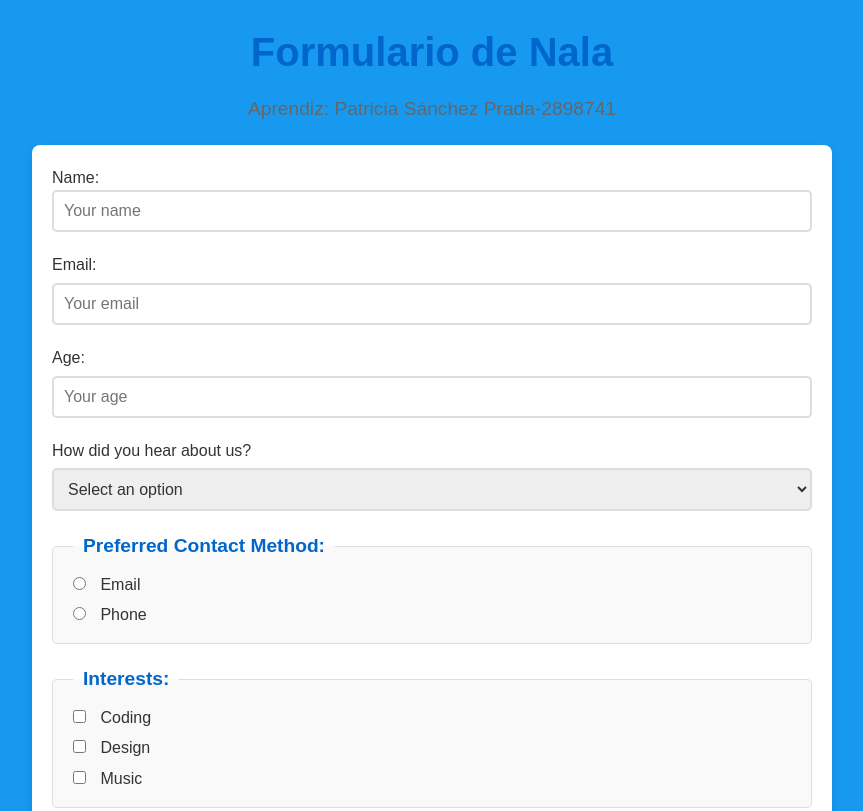
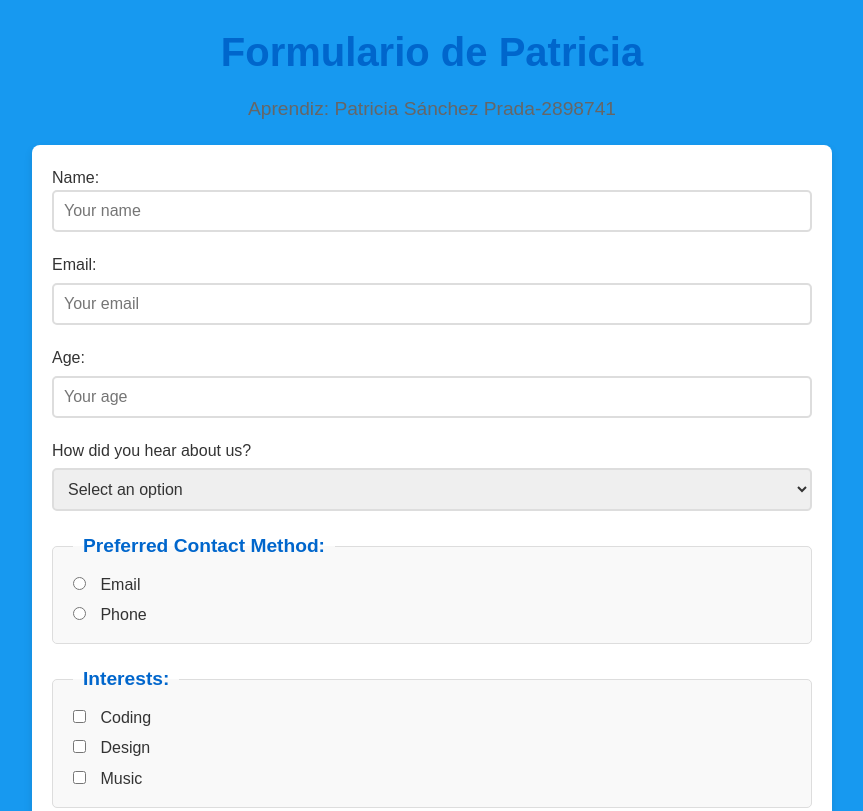
Before and after one commit to Santi-08/FormPatoc, a plain HTML site: page index.html in a window 1280 px wide. Shown: the top 811 px of the page, without its empty margins (208-1071 px from the left). Drawn offline with Linux system fonts and the light colour scheme.

Commit message:
cambio de nombre

```diff
--- a/index.html
+++ b/index.html
@@ -7,7 +7,7 @@
     <link rel="stylesheet" href="styles.css">
 </head>
 <body>
-    <h1 id="title">Formulario de Nala</h1>
+    <h1 id="title">Formulario de Patricia</h1>
     <p id="description"> Aprendiz: Patricia Sánchez Prada-2898741
     </p>
     <form id="survey-form"
```
